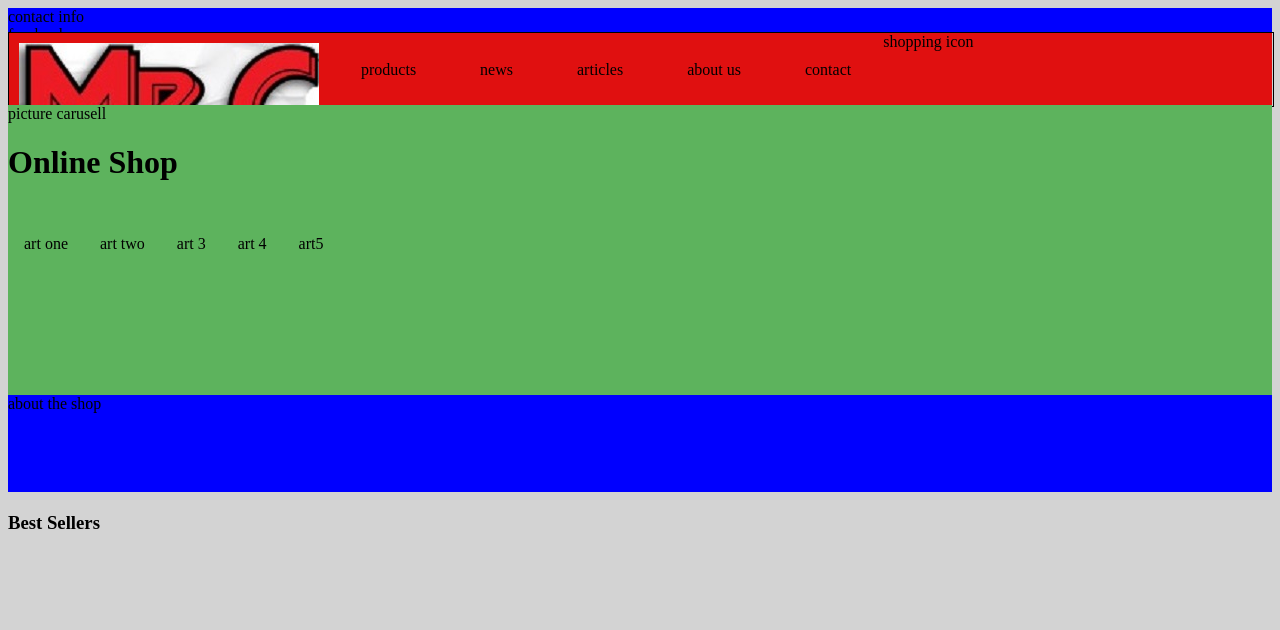
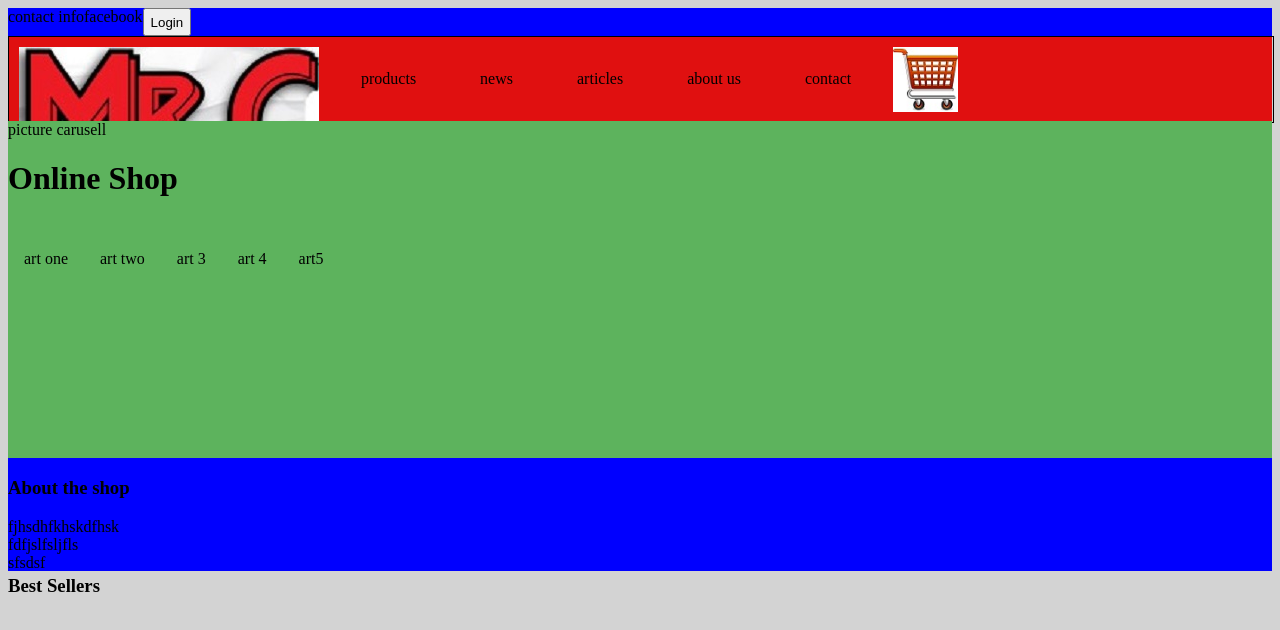
Before and after one commit to bjornum/Sameie, a plain HTML site: page index.html in a window 1280 px wide. Drawn offline with Linux system fonts and the light colour scheme.

Commit message:
added shopping icon

```diff
--- a/css/flex.css
+++ b/css/flex.css
@@ -23,7 +23,7 @@
     height:auto;
 }
 
-.img-shopping-cart{
+.img-cart{
     display:flex;
     align-self: right;
 }
--- a/index.html
+++ b/index.html
@@ -16,13 +16,12 @@
         <div class="grid-basic-layout">
             <!--navbar-info-->
             <div class="grid-navbar-info blue">
-                <div>
+                <div class="flex-row">
                     <div>contact info</div>
                     <div>facebook</div>
 
-                    <div>login</div>
+                    <button>Login</button>
                 </div>
-
             </div>
 
             <!--navbar tabs-->
@@ -37,8 +36,8 @@
                     <div class="flex-link-layout">about us</div>
                     <div class="flex-link-layout">contact</div>
 
-                    <div>
-                        <div>shopping icon</div>
+                    <div class="padding-10 img-cart">
+                        <img src="img/shopping-cart.jpg"></img-src>
                     </div>
                 </div>
 
@@ -63,7 +62,11 @@
 
             <!--footer-->
             <div class="grid-footer blue">
-                <div>about the shop</div>
+                <div>
+                    <div><h3>About the shop</h3></div>
+                    <p>fjhsdhfkhskdfhsk<br>fdfjslfsljfls<br>sfsdsf</p>
+                </div>
+
 
             </div>
 
```
Also changed, not shown: img/shopping-cart.jpg (renamed from img/shopping-cart-icon.jpg).
